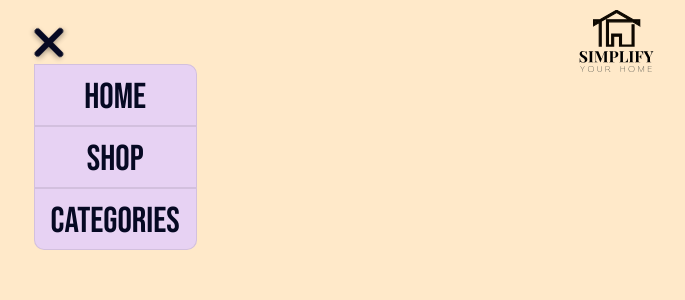
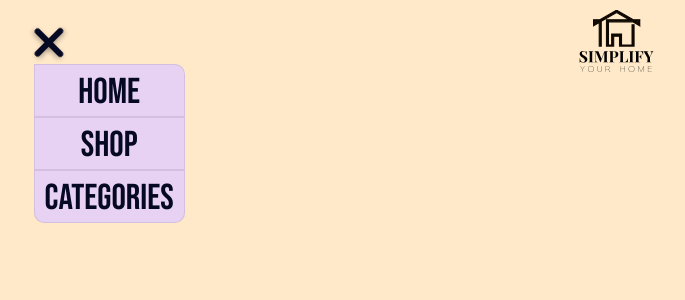
Before and after one commit to adambprograming/simplify-your-home, a Next.js app: page / in a window 1280 px wide. Both pictures are taken after a click on the element 73 px from the left and 42 px from the top of the page. Shown: the top 300 px of the page, without its empty margins (24-709 px from the left). Built offline with nearby package versions, Linux system fonts and the light colour scheme; a web font is replaced by a local one.

Commit message:
Add animation to dropdown-menu

```diff
--- a/components/r-menu-dropdown/menu-dropdown.component.jsx
+++ b/components/r-menu-dropdown/menu-dropdown.component.jsx
@@ -17,7 +17,13 @@ INSTRUCTIONS
   borderSize    size of border (default set to 1px)
 */
 
-const MenuDropdown = ({ links, borderSize = "0px", fontSize = "24px", fontFamily = "var(--font-primary)" }) => {
+const MenuDropdown = ({
+  links,
+  borderSize = "0px",
+  fontSize = "24px",
+  fontFamily = "var(--font-primary)",
+  paddingOfEachLinkBlock = "10px 10px 5px 10px",
+}) => {
   const [activeMenu, setActiveMenu] = useState(false);
   const [activeSubMenu1, setActiveSubMenu1] = useState(false);
   const [activeSubMenu2, setActiveSubMenu2] = useState(false);
@@ -47,14 +53,23 @@ const MenuDropdown = ({ links, borderSize = "0px", fontSize = "24px", fontFamily
   };
   const handleSubMenu = (index) => {
     if (index === 1) {
+      if (activeMenu === false && activeSubMenu1 === false) {
+        handleMenuClick();
+      }
       setActiveSubMenu1(!activeSubMenu1);
       setActiveSubMenu2(false);
       setActiveSubMenu3(false);
     } else if (index === 2) {
+      if (activeMenu === false && activeSubMenu2 === false) {
+        handleMenuClick();
+      }
       setActiveSubMenu2(!activeSubMenu2);
       setActiveSubMenu1(false);
       setActiveSubMenu3(false);
     } else if (index === 3) {
+      if (activeMenu === false && activeSubMenu3 === false) {
+        handleMenuClick();
+      }
       setActiveSubMenu3(!activeSubMenu3);
       setActiveSubMenu1(false);
       setActiveSubMenu2(false);
@@ -83,11 +98,18 @@ const MenuDropdown = ({ links, borderSize = "0px", fontSize = "24px", fontFamily
       <ul className={`dropdown ${activeMenu === true ? "active" : ""}`}>
         {links.map((link, index) => (
           <li
-            style={{ border: `${borderSize} solid var(--black-10)` }}
-            className="dropdown-item"
+            style={{
+              border: `${borderSize} solid var(--black-10)`,
+              padding: `${paddingOfEachLinkBlock}`,
+            }}
+            className={`dropdown-item ${
+              (link.sublinksId === 1 && activeSubMenu1) === true ||
+              (link.sublinksId === 2 && activeSubMenu2) === true ||
+              (link.sublinksId === 3 && activeSubMenu3) === true
+                ? "active"
+                : ""
+            }`}
             key={index}
-          >
-            <button
             onClick={() => {
               link.sublinksId !== 0
                 ? handleSubMenu(link.sublinksId)
@@ -108,16 +130,14 @@ const MenuDropdown = ({ links, borderSize = "0px", fontSize = "24px", fontFamily
             >
               {link.content}
             </span>
-            </button>
             {link.sublinksId > 0 && (
               <ul
                 style={{
-                  top: `calc(${index}px * ${
-                    document.querySelector(".nav .dropdown .dropdown-item")
-                      ? document.querySelector(".nav .dropdown .dropdown-item")
-                          .clientHeight
-                      : 0
-                  } + 5px + ${index} * ${borderSize} * 2)`,
+                  top: `calc(5px + ${index} * (${fontSize} * var(--multiplier) + ${
+                    paddingOfEachLinkBlock.split(" ")[0]
+                  } + ${
+                    paddingOfEachLinkBlock.split(" ")[2]
+                  } + ${borderSize} * 2))`,
                 }}
                 className={`dropdown${link.sublinksId} ${
                   (link.sublinksId === 1 && activeSubMenu1) === true ||
@@ -129,11 +149,12 @@ const MenuDropdown = ({ links, borderSize = "0px", fontSize = "24px", fontFamily
               >
                 {link.sublinks.map((sublink, index) => (
                   <li
-                    style={{ border: `${borderSize} solid var(--black-10)` }}
+                    style={{
+                      border: `${borderSize} solid var(--black-10)`,
+                      padding: `${paddingOfEachLinkBlock}`,
+                    }}
                     className="dropdown-item-sublink"
                     key={index}
-                  >
-                    <button
                     onClick={() => {
                       link.itsScroll
                         ? document
@@ -152,7 +173,6 @@ const MenuDropdown = ({ links, borderSize = "0px", fontSize = "24px", fontFamily
                     >
                       {sublink.content}
                     </span>
-                    </button>
                   </li>
                 ))}
               </ul>
--- a/components/r-menu-dropdown/menu-dropdown.styles.scss
+++ b/components/r-menu-dropdown/menu-dropdown.styles.scss
@@ -1,3 +1,8 @@
+@mixin ul-tilt-in-animation(){
+  animation: ul-tilt-in 0.2s ease-out 0s 1 normal forwards;
+  -webkit-animation: ul-tilt-in 0.2s ease-out 0s 1 normal forwards;
+}
+
 .nav {
     .dropdown {
       display: none;
@@ -7,11 +12,15 @@
       left: 4.5%;
       &.active{
         display: block;
+        @include ul-tilt-in-animation();
       }
       .dropdown-item {
         cursor: pointer;
         background-color: var(--secondary-color);
-        padding: 1rem 1rem 0.5rem 1rem;
+        text-align: center;
+        &.active .dropdown-item-text{
+          color: var(--ascent-color);
+        }
         &:last-child{
           border-bottom-left-radius: 1rem;
           border-bottom-right-radius: 1rem;
@@ -19,18 +28,12 @@
         &:first-child{
           border-top-right-radius: 1rem;
         }
-        &:hover button .dropdown-item-text{
+        &:hover .dropdown-item-text{
           transform: scale(1.05) translate3d(1,0,0);
           color: var(--ascent-color);
         }
-        button {
-          color: var(--text-color);
-          border: none;
-          background-color: transparent;
-          text-align: center;
-          .dropdown-item-text{
-            cursor: pointer;
-          }
+        .dropdown-item-text{
+          cursor: pointer;
         }
         .dropdown1, .dropdown2, .dropdown3 {
           display: none;
@@ -39,11 +42,12 @@
           left: 100%;
           &.active{
             display: block;
+            @include ul-tilt-in-animation();
           }
           .dropdown-item-sublink {
             cursor: pointer;
             background-color: var(--secondary-color);
-            padding: 1rem 1rem 0.5rem 1rem;
+            text-align: center;
             &:last-child{
               border-bottom-left-radius: 1rem;
               border-bottom-right-radius: 1rem;
@@ -51,18 +55,12 @@
             &:first-child{
               border-top-right-radius: 1rem;
             }
-            &:hover button .dropdown-item-sublink-text{
+            &:hover .dropdown-item-sublink-text{
               transform: scale(1.05) translate3d(1,0,0);
               color: var(--ascent-color);
             }
-            button {
-              color: var(--text-color);
-              border: none;
-              background-color: transparent;
-              text-align: center;
-              .dropdown-item-sublink-text{
-                cursor: pointer;
-              }
+            .dropdown-item-sublink-text{
+              cursor: pointer;
             }
           }
         }
@@ -189,11 +187,16 @@
 
   @media only screen and (min-width: 850px) {
     .nav{
-        &:hover .dropdown {
+        &:hover .dropdown:not(.active){
           display: block;
+          @include ul-tilt-in-animation();
+        }
+        &:hover .dropdown{
           .dropdown-item:hover {
-            .dropdown1, .dropdown2, .dropdown3{
+            .dropdown1:not(.active), .dropdown2:not(.active), .dropdown3:not(.active){
+              z-index: 2;
               display: block;
+              @include ul-tilt-in-animation();
             }
           }
         }
@@ -206,3 +209,42 @@
       }
     }
   }
+
+
+  @keyframes ul-tilt-in {
+    0% {
+      // transform:rotateY(100deg);
+      // -webkit-transform: rotateY(100deg);
+      transform-origin: left;
+      transform: translateX(-25px);
+      -webkit-transform: translateX(-25px);
+      opacity: 0;
+    }
+    100% {
+      // transform:rotateY(0);
+      // -webkit-transform: rotateY(0);
+      transform-origin: left;
+      transform: translateX(0);
+      -webkit-transform: translateX(0);
+      opacity: 1;
+    }
+  }
+
+  @-webkit-keyframes ul-tilt-in {
+    0% {
+      // transform:rotateY(100deg);
+      // -webkit-transform: rotateY(100deg);
+      transform-origin: left;
+      transform: translateX(-25px);
+      -webkit-transform: translateX(-25px);
+      opacity: 0;
+    }
+    100% {
+      // transform:rotateY(0);
+      // -webkit-transform: rotateY(0);
+      transform-origin: left;
+      transform: translateX(0);
+      -webkit-transform: translateX(0);
+      opacity: 1;
+    }
+  }
```
Lines whose indentation alone changed are shown as unchanged.
